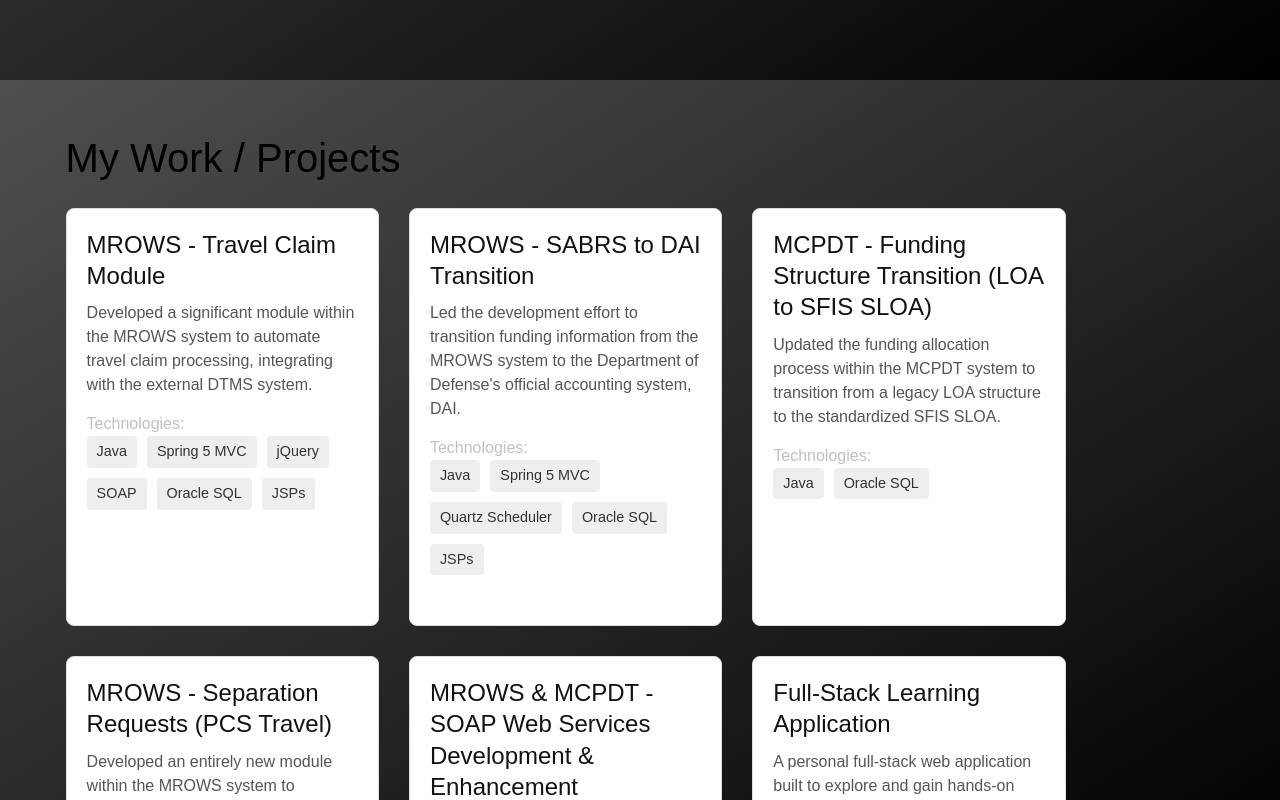
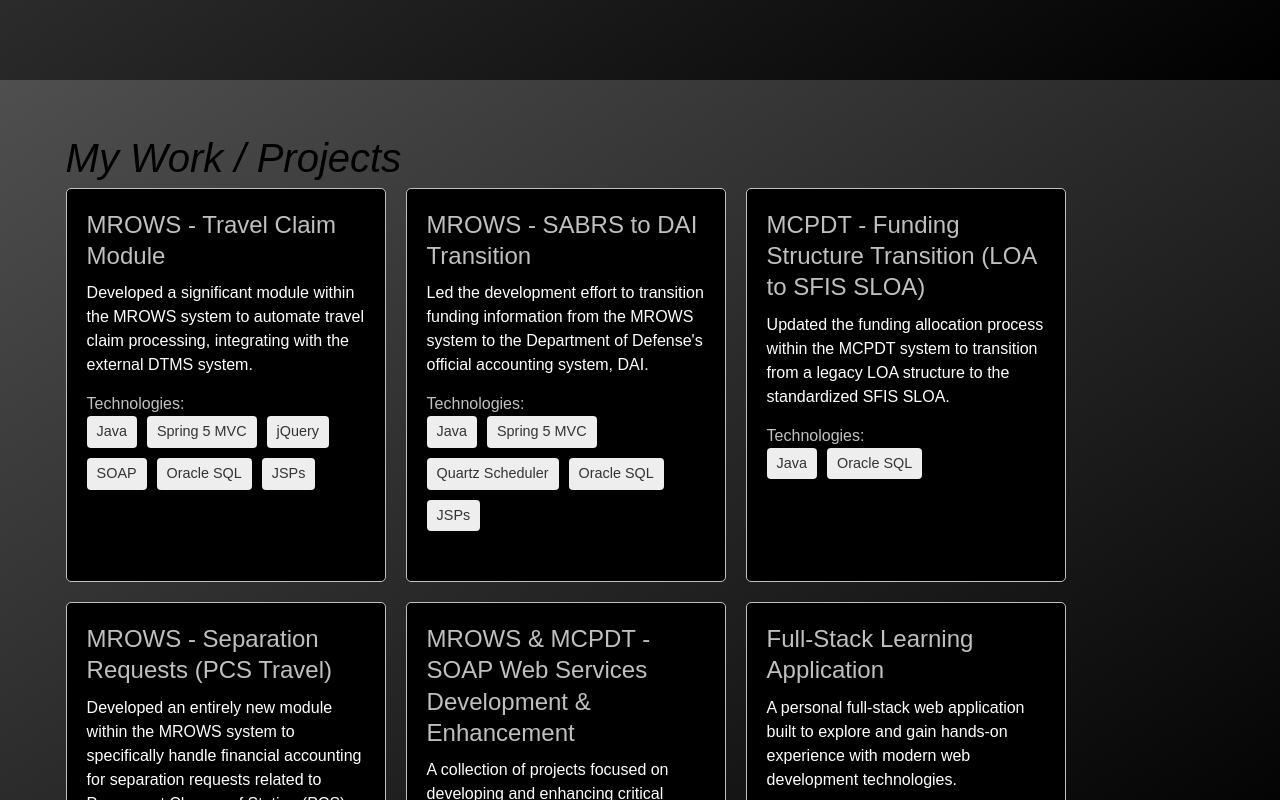
Before and after one commit to ethan5191/portfolio_v2, a Next.js app: page / in a window 1280 px wide. Shown: the part 1520-2320 px from the top of the page. Built offline with nearby package versions, Linux system fonts and the light colour scheme.

Commit message:
Updated styling for about me and my work, removed other unused formattings

```diff
--- a/app/components/ProjectCards.tsx
+++ b/app/components/ProjectCards.tsx
@@ -55,7 +55,7 @@ const ProjectCards: React.FC<ProjectCardsProps> = ({projects}) => {
                     // Add the onClick handler to open the modal with this project's data
                     <article
                         key={project.id} // Use a unique key for React list rendering
-                        className={styles.projectCard}
+                        className={`${styles.projectCard} ${styles.infoContent}`}
                         onClick={() => openModal(project)} // *** Add onClick handler here ***
                         role="button" // Indicate this element is interactive
                         tabIndex={0} // Make it focusable for keyboard navigation
--- a/app/components/ProjectModal.tsx
+++ b/app/components/ProjectModal.tsx
@@ -76,7 +76,7 @@ const ProjectModal: React.FC<ProjectModalProps> = ({project, onClose}) => {
                 {/* Display the brief description too, or just the full details */}
                 <p>{project.description}</p>
 
-                <p className={styles.projectRole}>**My Role:** {project.role}</p> {/* Full Role */}
+                <p className={styles.projectRole}>My Role: {project.role}</p> {/* Full Role */}
 
 
                 <div className={styles.projectImpact}>
--- a/app/page.module.css
+++ b/app/page.module.css
@@ -71,6 +71,7 @@
 
 .section h2 {
     color: #000000;
+    font-style: italic;
     margin-top: 0;
     font-size: 2.5em;
     max-width: 1000px;
@@ -106,6 +107,14 @@
     border-radius: 7px;
 }
 
+.infoContent {
+    background-color: #000000;
+    border: 1px solid #C0C0C0;
+    border-radius: 5px;
+    box-sizing: border-box;
+    padding: 10px;
+}
+
 .aboutContent {
     max-width: 1000px;
     margin: auto;
@@ -113,13 +122,16 @@
 
 .projectsGrid {
     display: grid; /* Turns the container into a grid */
+    margin-top: -20px;
+    margin-left: auto;
+    margin-right: auto;
 
     /* Defines the columns: automatically fit as many columns as possible */
     /* Each column will be at least 300px wide, but no more than 1 fraction of the available space */
     grid-template-columns: repeat(auto-fit, minmax(300px, 1fr));
 
     /* Adds space between the grid items (the project cards) */
-    gap: 30px; /* Adjust spacing between cards */
+    gap: 20px; /* Adjust spacing between cards */
 
     /* Optional: Center the grid if the total width of the columns is less than the container's width */
     justify-content: center;
@@ -127,18 +139,10 @@
     /* Optional: Add some top/bottom padding to the grid area itself */
     padding: 20px 0;
     max-width: 1000px;
-    margin: auto;
 }
 
 .projectCard {
-    /* Add visual separation and structure to the card */
-    background-color: #ffffff; /* Light background for contrast with body gradient */
-    border: 1px solid #ddd; /* Subtle border */
-    /* box-shadow: 2px 2px 8px rgba(0, 0, 0, 0.1); */ /* Optional subtle shadow */
-    border-radius: 8px; /* Rounded corners for the card */
     padding: 20px; /* Internal padding within the card */
-    box-sizing: border-box; /* Ensure padding/border are included in the element's total size */
-
     /* *** Ensure all cards in a row have the same height *** */
     /* This makes the grid look cleaner */
     height: 100%;
@@ -153,7 +157,7 @@
 }
 
 .projectCard h3 {
-    color: #111; /* Dark color for readability against light background */
+    color: #C0C0C0; /* Dark color for readability against light background */
     margin-top: 0; /* Remove default h3 margin */
     margin-bottom: 10px; /* Space below the title */
     font-size: 1.5em; /* Adjust size */
@@ -162,10 +166,9 @@
 
 /* Styles for general paragraphs within the project card (description, role, impact) */
 .projectCard p {
-    color: #555; /* Slightly lighter text color */
+    color: #ffffff; /* Slightly lighter text color */
     line-height: 1.5; /* Space between lines */
     margin-bottom: 15px; /* Space between paragraphs */
-    /* Remove the max-width/auto margins that were applied to general .section p */
     max-width: none;
     margin-left: 0;
     margin-right: 0;
--- a/app/page.tsx
+++ b/app/page.tsx
@@ -74,9 +74,6 @@ const myProjects: Project[] = [
 export default function Home() {
     return (
         <div className={styles.pageBodyWrapper}>
-
-            {/* This is the main column that contains ALL your sections (Home, About, Work, etc.) and will scroll */}
-            {/* It sits on the left side and takes up the primary content area */}
             <div className={styles.mainContentAndHome}>
 
                 <section id="home" className={styles.home}>
@@ -84,12 +81,10 @@ export default function Home() {
                     <span>Experienced full-stack Java web developer working with Java, Spring, SQL, and Soap web services.</span>
                 </section>
 
-                {/* All your other sections go here, stacked vertically below the home section */}
-
                 {/* About Me Section */}
                 <section id="about" className={styles.section}>
-                    <div className={styles.aboutContent}>
-                        <h2>About Me</h2>
+                    <h2>About Me</h2>
+                    <div className={`${styles.aboutContent} ${styles.infoContent}`}>
                         <p>I transitioned to software development in my sophomore year of college. Having realized
                             graphic design wasn't my path, my high school experience with Visual Basic led me to explore
                             Java and C/C#. I was immediately drawn to coding, finding my stride particularly with
@@ -114,7 +109,7 @@ export default function Home() {
                 {/* Projects Section */}
                 <section id="work" className={styles.section}>
                     <h2>My Work / Projects</h2>
-                    <ProjectCards projects={myProjects} /> {/* Pass your project data here */}
+                    <ProjectCards projects={myProjects}/> {/* Pass your project data here */}
                 </section>
 
                 {/* Skills Section */}
```
